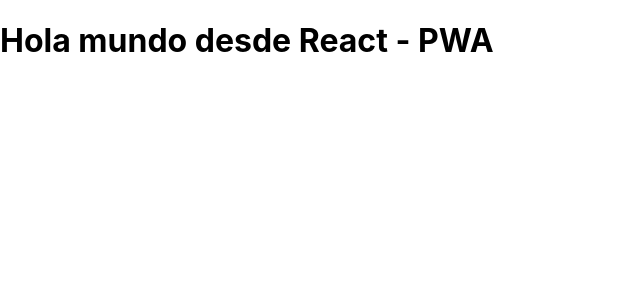
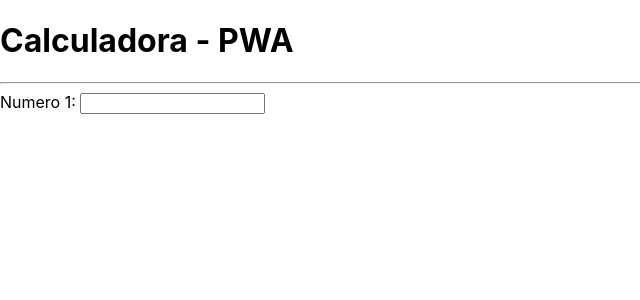
Before and after one commit to diegofdg/react_desde_cero, a React (Create React App) app in the folder 04-react-calculadora/: page / in a window 1280 px wide. Shown: the top 300 px of the page, without its empty margins (0-640 px from the left). Built offline with nearby package versions, Linux system fonts and the light colour scheme.

Commit message:
04-react-calculadora - estructura básica del proyecto

```diff
--- a/04-react-calculadora/src/App.js
+++ b/04-react-calculadora/src/App.js
@@ -1,9 +1,12 @@
 import React from 'react'
+import Calculadora from './components/Calculadora'
 
 const App = () => {
   return (
     <div>
-      <h1>Hola mundo desde React - PWA</h1>
+      <h1>Calculadora - PWA</h1>
+      <hr />
+      <Calculadora />
     </div>
   )
 }
--- /dev/null
+++ b/04-react-calculadora/src/components/Calculadora.jsx
@@ -0,0 +1,13 @@
+import React from 'react'
+
+const Calculadora = () => {
+  return (
+    <div>
+      <label>
+        Numero 1: <input type="text" />
+      </label>
+    </div>
+  )
+}
+
+export default Calculadora
```
